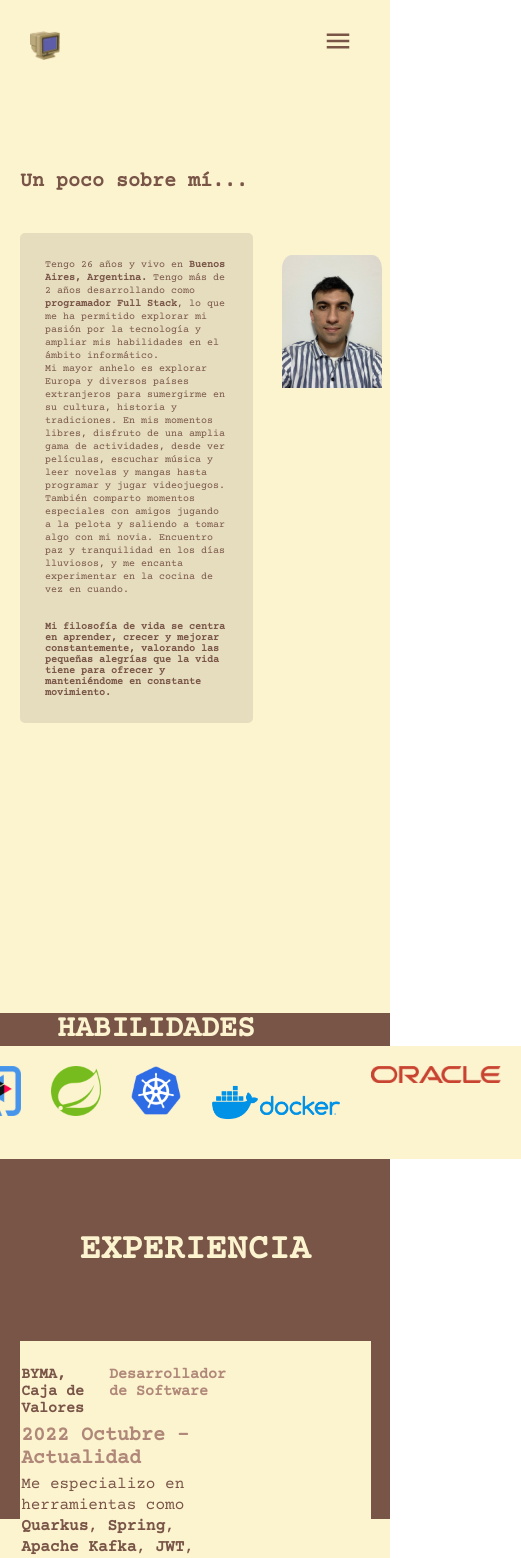
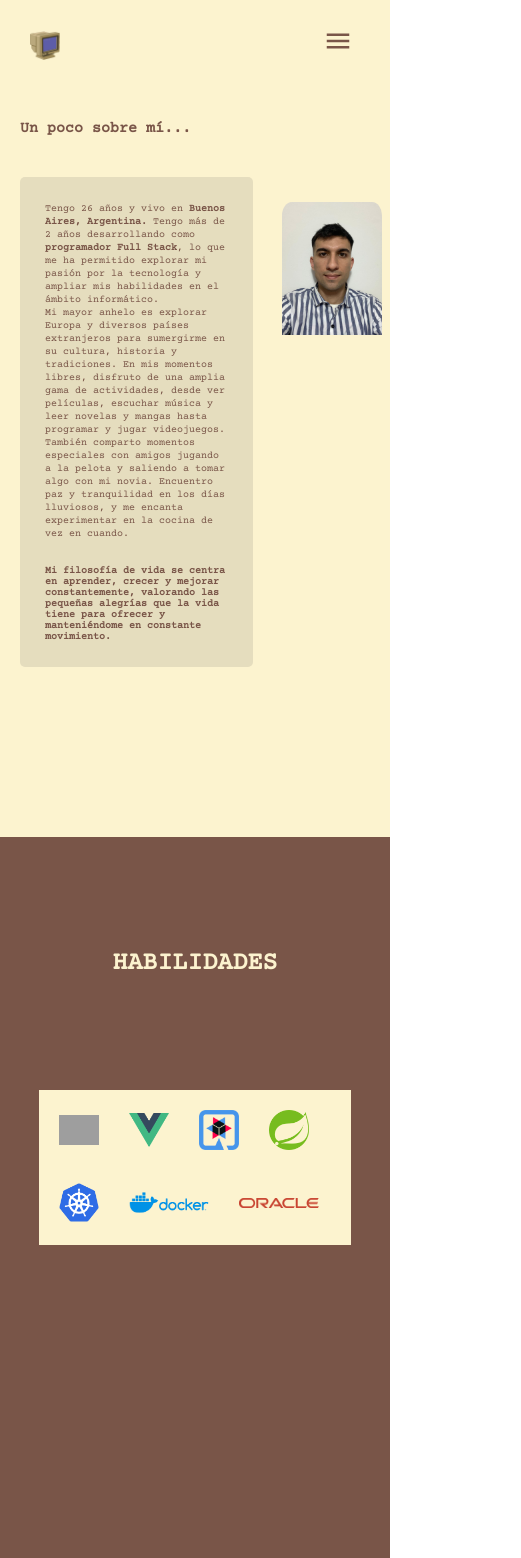
Before and after one commit to davidmarquez98/portafolio, a React (Vite) app: page /portafolio/about in a window 390 px wide. Shown: the top 1558 px of the page, 521 px wide, since content can reach past the window. Built offline with nearby package versions, Linux system fonts and the light colour scheme; grey boxes are pictures that could not be loaded.

Commit message:
working on experience

```diff
--- a/src/views/components/header/components/logo/Logo.jsx
+++ b/src/views/components/header/components/logo/Logo.jsx
@@ -6,7 +6,7 @@ import imagen from './../../../../../assets/images/computadora.png'
 
 function Logo(){
     return (
-        <div className='logo-container header__item'>
+        <div className='logo-computer-container header__item'>
             <div className='logo-content'>
                 <Link to="/portafolio">
                     <img src={imagen} className='imagen-computadora'></img>
--- a/src/views/components/header/components/logo/logo.css
+++ b/src/views/components/header/components/logo/logo.css
@@ -1,4 +1,4 @@
-.logo-container{
+.logo-computer-container{
     display: flex;
     justify-content: start;
     align-items: center;
@@ -19,7 +19,7 @@
 
 @media (max-width: 450px){
 
-    .logo-container{
+    .logo-computer-container{
         justify-content: start;
         align-items: start;
     }
--- a/src/views/page/about/about.css
+++ b/src/views/page/about/about.css
@@ -1,5 +1,6 @@
 .about-container{
     width: 100%;
+    margin-top: 200px;
 }
 
 /* INTRODUCCION */
@@ -84,8 +85,8 @@
 
 .habilidades-experiencia-container{
     display: flex;
-    height: 60vh;
-    margin-top: 310px;
+    /* height: 60vh; */
+    margin-top: 600px;
     background-color: var(--secondary-color);
 }
 
@@ -183,7 +184,7 @@
 /* HABILIDADES */
 .habilidades-container{
     height: 100%;
-    width: 80%;
+    width: 100%;
     /* background-color: #799B76; */
     /* background-color: var(--primary-color); */
 }
@@ -218,10 +219,10 @@
 }
 
 @media (max-width: 450px){
+    .about-container{
+        margin-top: 0px;
+    }
 
-    .about-content{
-        padding-top: 50px;
-    }
     .informacion-container{
         padding: 0;
     }
@@ -237,7 +238,7 @@
     }
 
     .sobre-mi-titulo-content h3{
-        font-size: 20px;
+        font-size: 15px;
     }
 
     .perfil-content{
@@ -253,14 +254,54 @@
 
     /*  */
 
+    .habilidades-experiencia-container{
+        margin-top: 250px !important;
+    }
+
     .habilidades-experiencia-content{
         flex-direction: column;
+        height: 150vh;
     }
-    .habilidades-titulo-content h4{
-        font-size: 30px;
+
+    .habilidades-titulo-content h4, .experiencia-titulo{
+        font-size: 25px;
+    }
+
+
+    .habilidades-logo-container{
+        width: 80%;
+    }
+
+    .habilidades-logo-content{
+        flex-wrap: wrap;
     }
 
     .trabajo-header h3{
         font-size: 15px;
     }
+
+    .trabajo-parrafo{
+        font-size: 10px;
+    }
+
+    .trabajo-secondary-titulo{
+        font-size: 15px;
+    }
+
+    .byma-imagen{
+        width: 100px;
+    }
+
+    .logo-default{
+        width: 40px;
+    }
+
+    .logo-bigger{
+        width: 80px;
+    }
+
+    .logo-container{
+        display: flex;
+        align-items: center;
+    }
 }
--- a/src/views/page/home/home.css
+++ b/src/views/page/home/home.css
@@ -206,8 +206,4 @@ button{
     .imagen-perfil{
         width: 100px !important;
     }
-
-    .habilidades-experiencia-container{
-        margin-top: 370px !important;
-    }
 }
```
